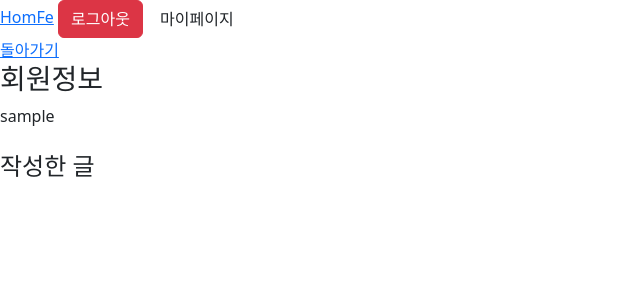
After one commit to qwe123aa/NP2_Homfe_3213, a Django app: a page that uses templates/base.html in a window 1280 px wide. The commit adds this page. Shown: the top 300 px of the page, without its empty margins (0-640 px from the left). Run offline with Django 4.2, Linux system fonts and the light colour scheme; the visitor is signed in with stand-in values (Sample User, id 1); data that the repository does not hold is empty.

Commit message:
mypage 제작

```diff
--- a/templates/base.html
+++ b/templates/base.html
@@ -11,6 +11,7 @@
         <a href="{% url '홈피:recipe_list' %}">HomFe</a>
         {% if user.is_authenticated %}
             <a href="{% url '홈피:log_out' %}" class="btn btn-danger">로그아웃</a>
+            <a href="{% url '홈피:my_page' %}" class="btn">마이페이지</a>
         {% else %}
             <a href="{% url '홈피:sign_in' %}" class="button">로그인</a>
             <a href="{% url '홈피:sign_up' %}" class="button">회원가입</a>
--- /dev/null
+++ b/홈피/templates/홈피/my_page.html
@@ -0,0 +1,18 @@
+{% extends 'base.html' %}
+
+{% block title %}My Page{% endblock %}
+
+{% block content %}
+    <a href="{% url '홈피:recipe_list' %}">돌아가기</a>
+
+    <h3>회원정보</h3>
+    {{ user.username }}
+    <br><br>
+
+    <h4>작성한 글</h4>
+    {% for recipe in recipe_list %}
+        <img src="{{ recipe.pic.url }}" alt="{{ recipe.name }} 이미지" style="width: 50px; height: 50px;"><br>
+        <a href="{% url '홈피:recipe_detail' pk=recipe.id %}">{{ recipe.name }} <br> {{ recipe.author.username }}</a>
+        <br><br>
+    {% endfor %}
+{% endblock %}
--- a/홈피/urls.py
+++ b/홈피/urls.py
@@ -16,6 +16,7 @@ urlpatterns=[
     path('signIn/', views.signInView, name='sign_in'),
     path('signUp/', views.signUpView, name='sign_up'),
     path('logOut/', views.logOutView, name='log_out'),
+    path('my_page/', views.myPageView, name='my_page'),
 ] + static(settings.MEDIA_URL, document_root=settings.MEDIA_ROOT)
 
 if settings.DEBUG:
--- a/홈피/views.py
+++ b/홈피/views.py
@@ -71,3 +71,7 @@ def signUpView(request):
 def logOutView(request):
     logout(request)
     return redirect('홈피:recipe_list')
+
+def myPageView(request):
+    recipe_list = recipe.objects.filter(author=request.user)
+    return render(request, '홈피/my_page.html', {'recipe_list': recipe_list, 'user': request.user})
```
